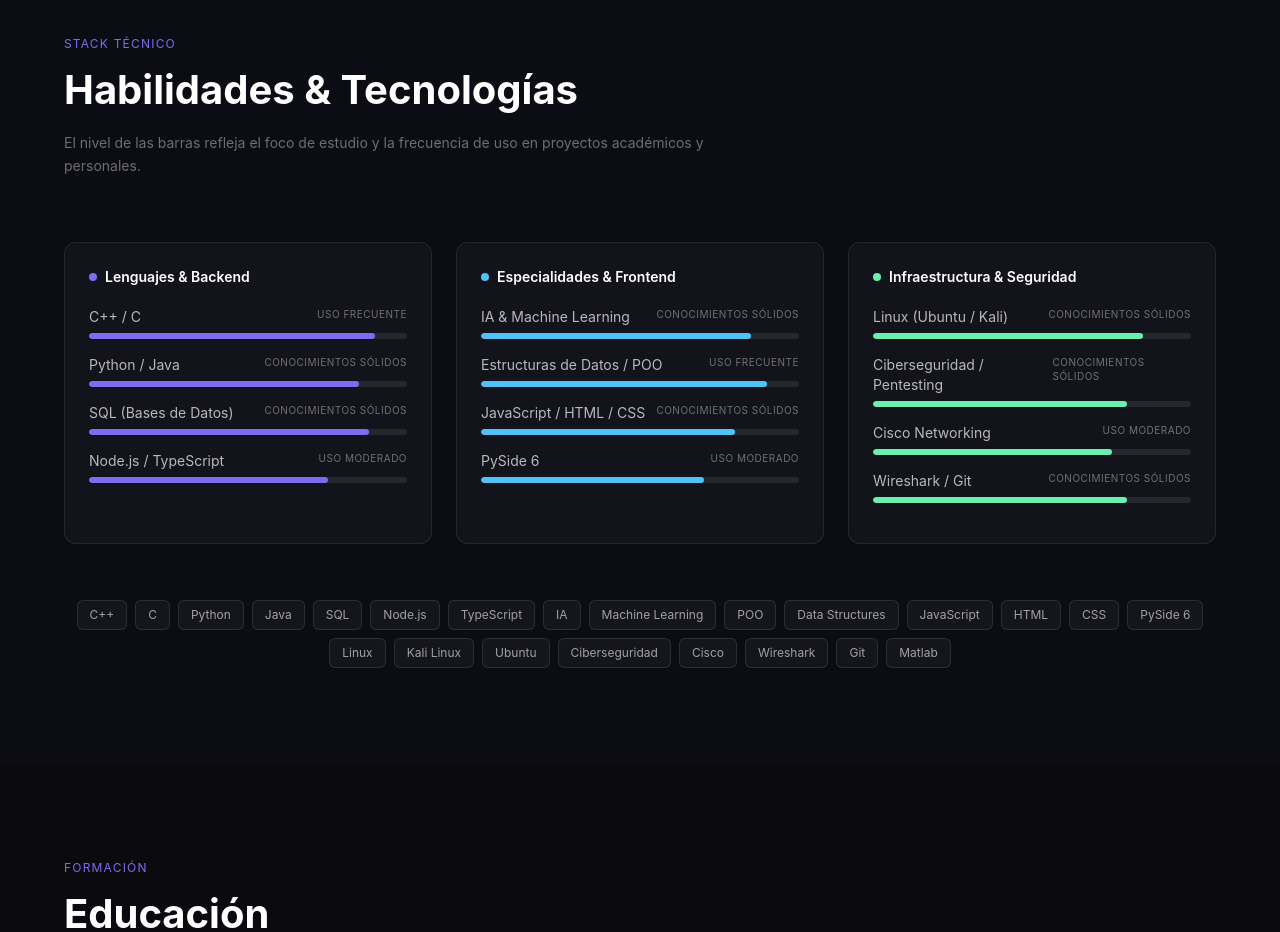
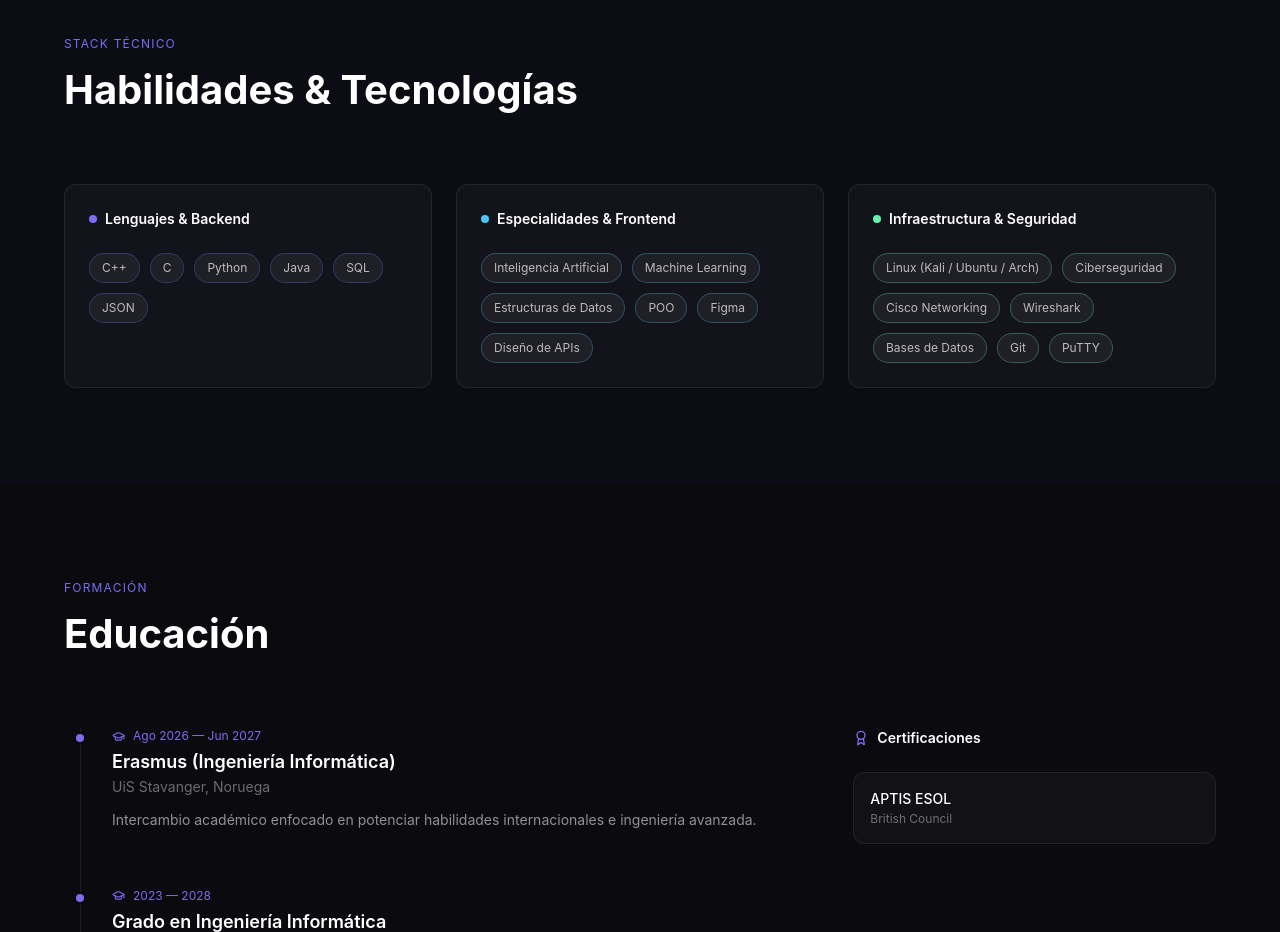
Before and after one commit to taro-py/portfoli, a React (Vite) app: page / in a window 1280 px wide. Shown: the part 1600-2532 px from the top of the page. Built offline with nearby package versions, Linux system fonts and the light colour scheme.

Commit message:
rediseño de la sección de skills con etiquetas y tecnologías reales

```diff
--- a/src/app/components/Skills.tsx
+++ b/src/app/components/Skills.tsx
@@ -5,65 +5,24 @@ const categories = [
     title: "Lenguajes & Backend",
     color: "#7c6cf0",
     skills: [
-      { name: "C++ / C", level: 90 },
-      { name: "Python / Java", level: 85 },
-      { name: "SQL (Bases de Datos)", level: 88 },
-      { name: "Node.js / TypeScript", level: 75 },
+      "C++", "C", "Python", "Java", "SQL", "JSON"
     ],
   },
   {
     title: "Especialidades & Frontend",
     color: "#4fc3f7",
     skills: [
-      { name: "IA & Machine Learning", level: 85 },
-      { name: "Estructuras de Datos / POO", level: 90 },
-      { name: "JavaScript / HTML / CSS", level: 80 },
-      { name: "PySide 6", level: 70 },
+      "Inteligencia Artificial", "Machine Learning", "Estructuras de Datos", "POO", "Figma", "Diseño de APIs"
     ],
   },
   {
     title: "Infraestructura & Seguridad",
     color: "#69f0ae",
     skills: [
-      { name: "Linux (Ubuntu / Kali)", level: 85 },
-      { name: "Ciberseguridad / Pentesting", level: 80 },
-      { name: "Cisco Networking", level: 75 },
-      { name: "Wireshark / Git", level: 80 },
+      "Linux (Kali / Ubuntu / Arch)", "Ciberseguridad", "Cisco Networking", "Wireshark", "Bases de Datos", "Git", "PuTTY"
     ],
   },
 ];
-
-const badges = [
-  "C++", "C", "Python", "Java", "SQL", "Node.js", "TypeScript",
-  "IA", "Machine Learning", "POO", "Data Structures", "JavaScript",
-  "HTML", "CSS", "PySide 6", "Linux", "Kali Linux", "Ubuntu",
-  "Ciberseguridad", "Cisco", "Wireshark", "Git", "Matlab"
-];
-
-function SkillBar({ name, level, color }: { name: string; level: number; color: string }) {
-  let label = "Uso Moderado";
-  if (level >= 90) label = "Uso Frecuente";
-  else if (level >= 80) label = "Conocimientos Sólidos";
-
-  return (
-    <div className="mb-4">
-      <div className="flex justify-between text-sm mb-1.5">
-        <span className="text-white/70">{name}</span>
-        <span className="text-white/40 text-[10px] uppercase tracking-wider">{label}</span>
-      </div>
-      <div className="h-1.5 bg-white/8 rounded-full overflow-hidden">
-        <motion.div
-          initial={{ width: 0 }}
-          whileInView={{ width: `${level}%` }}
-          viewport={{ once: true }}
-          transition={{ duration: 1, ease: "easeOut" }}
-          className="h-full rounded-full"
-          style={{ background: color }}
-        />
-      </div>
-    </div>
-  );
-}
 
 export function Skills() {
   return (
@@ -80,12 +39,9 @@ export function Skills() {
           <h2 className="text-white" style={{ fontSize: "clamp(1.8rem, 4vw, 2.5rem)", fontWeight: 700 }}>
             Habilidades & Tecnologías
           </h2>
-          <p className="text-white/40 mt-3 max-w-2xl text-sm leading-relaxed">
-            El nivel de las barras refleja el foco de estudio y la frecuencia de uso en proyectos académicos y personales.
-          </p>
         </motion.div>
 
-        <div className="grid md:grid-cols-3 gap-6 mb-14">
+        <div className="grid md:grid-cols-3 gap-6">
           {categories.map((cat, ci) => (
             <motion.div
               key={cat.title}
@@ -95,38 +51,36 @@ export function Skills() {
               transition={{ duration: 0.5, delay: ci * 0.1 }}
               className="rounded-xl border border-white/8 bg-white/3 p-6"
             >
-              <div className="flex items-center gap-2 mb-5">
+              <div className="flex items-center gap-2 mb-6">
                 <span className="w-2 h-2 rounded-full" style={{ background: cat.color }} />
                 <h3 className="text-white text-sm" style={{ fontWeight: 600 }}>{cat.title}</h3>
               </div>
-              {cat.skills.map((s) => (
-                <SkillBar key={s.name} {...s} color={cat.color} />
-              ))}
+              <div className="flex flex-wrap gap-2.5">
+                {cat.skills.map((s, i) => (
+                  <motion.span
+                    key={s}
+                    initial={{ opacity: 0, scale: 0.8 }}
+                    whileInView={{ opacity: 1, scale: 1 }}
+                    viewport={{ once: true }}
+                    transition={{ duration: 0.3, delay: i * 0.05 }}
+                    className="px-3 py-1.5 rounded-full border border-white/10 bg-white/5 text-white/70 text-xs transition-colors cursor-default"
+                    style={{ borderColor: `color-mix(in srgb, ${cat.color} 30%, transparent)` }}
+                    onMouseEnter={(e) => {
+                      (e.target as HTMLElement).style.borderColor = cat.color;
+                      (e.target as HTMLElement).style.color = '#ffffff';
+                    }}
+                    onMouseLeave={(e) => {
+                      (e.target as HTMLElement).style.borderColor = `color-mix(in srgb, ${cat.color} 30%, transparent)`;
+                      (e.target as HTMLElement).style.color = 'rgba(255,255,255,0.7)';
+                    }}
+                  >
+                    {s}
+                  </motion.span>
+                ))}
+              </div>
             </motion.div>
           ))}
         </div>
-
-        {/* Badge cloud */}
-        <motion.div
-          initial={{ opacity: 0, y: 20 }}
-          whileInView={{ opacity: 1, y: 0 }}
-          viewport={{ once: true }}
-          transition={{ duration: 0.6 }}
-          className="flex flex-wrap gap-2 justify-center"
-        >
-          {badges.map((b, i) => (
-            <motion.span
-              key={b}
-              initial={{ opacity: 0, scale: 0.8 }}
-              whileInView={{ opacity: 1, scale: 1 }}
-              viewport={{ once: true }}
-              transition={{ duration: 0.3, delay: i * 0.04 }}
-              className="px-3 py-1.5 rounded-md border border-white/10 bg-white/4 text-white/60 text-xs hover:border-[#7c6cf0]/50 hover:text-white/80 transition-colors cursor-default"
-            >
-              {b}
-            </motion.span>
-          ))}
-        </motion.div>
       </div>
     </section>
   );
```
